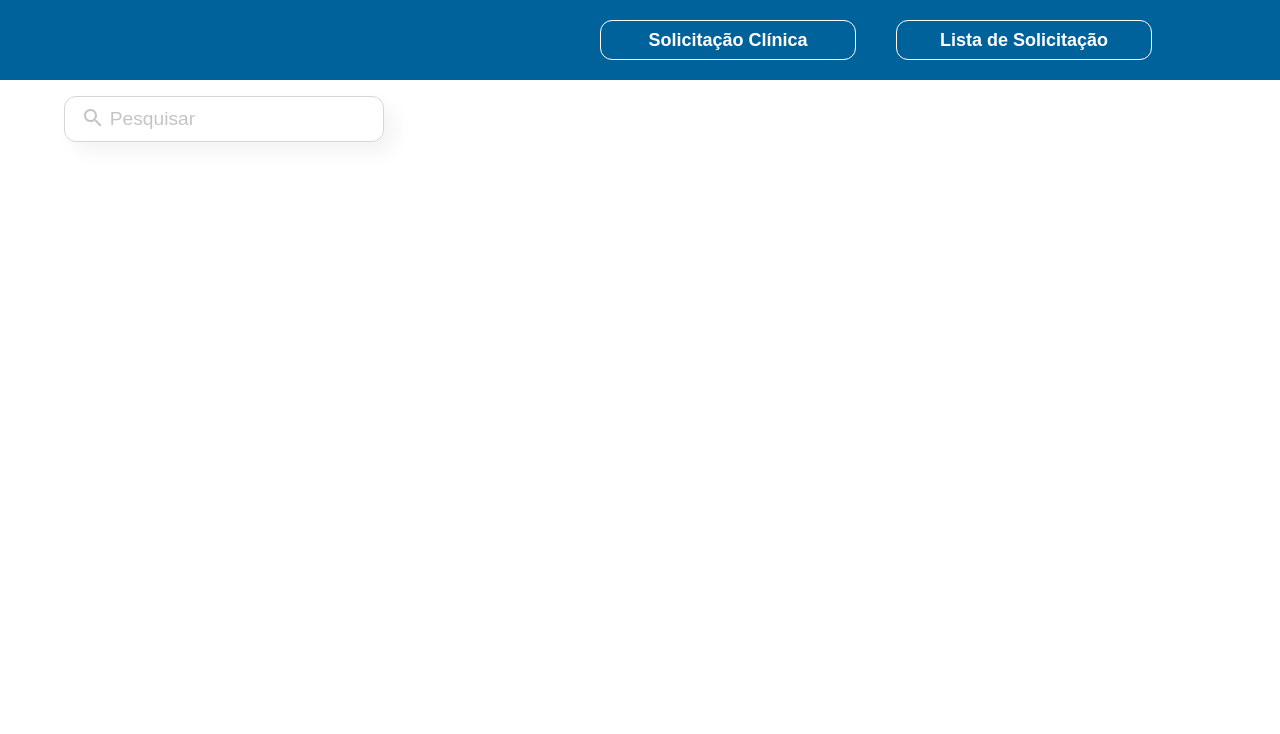
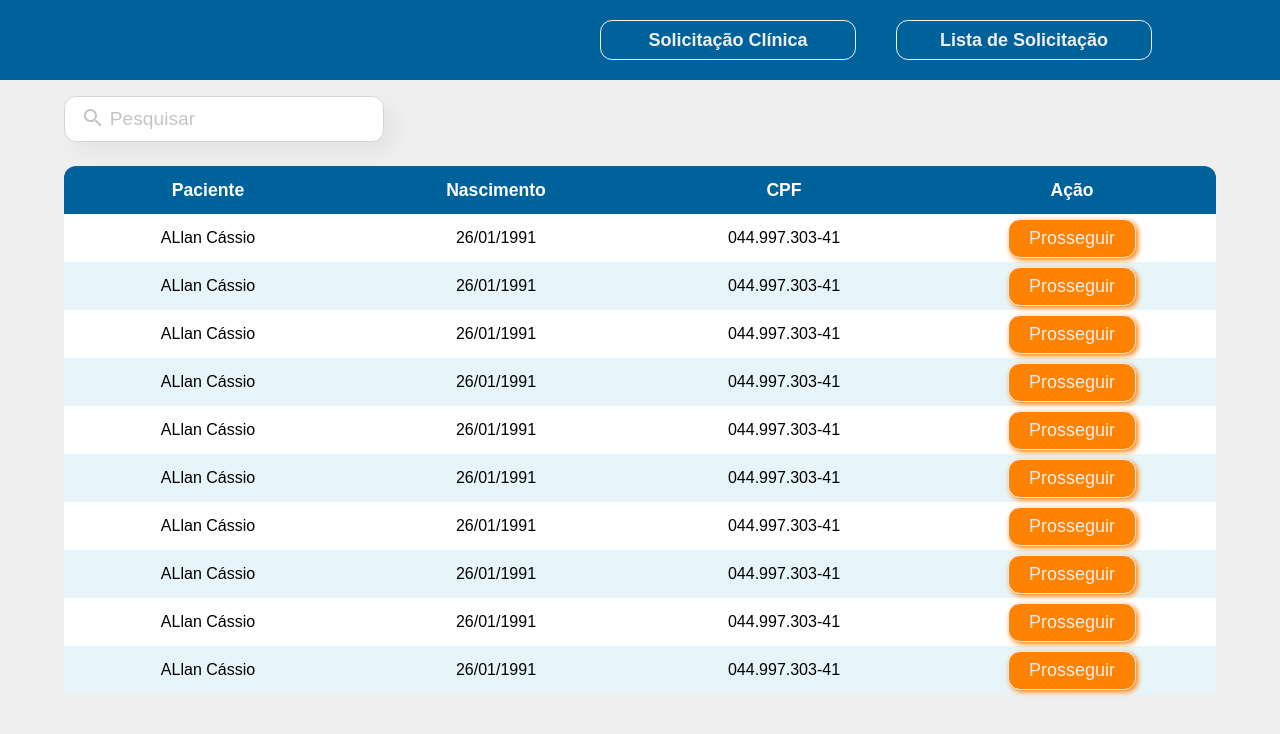
Before and after one commit to allancssio1/Allan-Cassio_Sitcon, a React (Vite) app in the folder client/: page / in a window 1280 px wide. Shown: the top 734 px of the page. Built offline with nearby package versions, Linux system fonts and the light colour scheme.

Commit message:
create table of users list

```diff
--- a/client/package.json
+++ b/client/package.json
@@ -10,7 +10,10 @@
     "preview": "vite preview"
   },
   "dependencies": {
+    "@emotion/react": "^11.11.1",
+    "@emotion/styled": "^11.11.0",
     "@mui/icons-material": "^5.14.6",
+    "@mui/material": "^5.14.6",
     "react": "^18.2.0",
     "react-dom": "^18.2.0"
   },
--- a/client/src/Global.css
+++ b/client/src/Global.css
@@ -1,6 +1,9 @@
 :root {
   --primary-color: #00629B;
-  --secondy-color: #FFFFFF;
+  --primary-table-color: #FFFFFF;
+  --secondy-table-color: #E7F4F9;
+  --secondy-color: #EFEFEF;
+  --color-white: #FFFFFF;
   --button-action-color: #FF8200;
 }
 
@@ -8,8 +11,10 @@
   margin: 0;
   padding: 0;
   box-sizing: border-box;
+  font-family: 'Proxima nova', sans-serif;
 }
 
 .screem {
   background-color: var(--secondy-color);
+  height: 100vh;
 }
--- a/client/src/pages/ListUsers/index.tsx
+++ b/client/src/pages/ListUsers/index.tsx
@@ -11,6 +11,96 @@ export const ListUsers = () => {
           </i>
           <input type="text" id="searchUser" placeholder="Pesquisar" />
         </div>
+        <section className="tableUsers">
+          <div className="headerTable itemsTable">
+            <div className="itemTable">Paciente</div>
+            <div className="itemTable">Nascimento</div>
+            <div className="itemTable">CPF</div>
+            <div className="itemTable">Ação</div>
+          </div>
+          <div className="contentTable ">
+            <div className="itemsTable colorOne">
+              <div className="itemTable">ALlan Cássio</div>
+              <div className="itemTable">26/01/1991</div>
+              <div className="itemTable">044.997.303-41</div>
+              <div className="itemTable">
+                <button className="buttonAction">Prosseguir</button>
+              </div>
+            </div>
+            <div className="itemsTable colorTwo">
+              <div className="itemTable">ALlan Cássio</div>
+              <div className="itemTable">26/01/1991</div>
+              <div className="itemTable">044.997.303-41</div>
+              <div className="itemTable">
+                <button className="buttonAction">Prosseguir</button>
+              </div>
+            </div>
+            <div className="itemsTable colorOne">
+              <div className="itemTable">ALlan Cássio</div>
+              <div className="itemTable">26/01/1991</div>
+              <div className="itemTable">044.997.303-41</div>
+              <div className="itemTable">
+                <button className="buttonAction">Prosseguir</button>
+              </div>
+            </div>
+            <div className="itemsTable colorTwo">
+              <div className="itemTable">ALlan Cássio</div>
+              <div className="itemTable">26/01/1991</div>
+              <div className="itemTable">044.997.303-41</div>
+              <div className="itemTable">
+                <button className="buttonAction">Prosseguir</button>
+              </div>
+            </div>
+            <div className="itemsTable colorOne">
+              <div className="itemTable">ALlan Cássio</div>
+              <div className="itemTable">26/01/1991</div>
+              <div className="itemTable">044.997.303-41</div>
+              <div className="itemTable">
+                <button className="buttonAction">Prosseguir</button>
+              </div>
+            </div>
+            <div className="itemsTable colorTwo">
+              <div className="itemTable">ALlan Cássio</div>
+              <div className="itemTable">26/01/1991</div>
+              <div className="itemTable">044.997.303-41</div>
+              <div className="itemTable">
+                <button className="buttonAction">Prosseguir</button>
+              </div>
+            </div>
+            <div className="itemsTable colorOne">
+              <div className="itemTable">ALlan Cássio</div>
+              <div className="itemTable">26/01/1991</div>
+              <div className="itemTable">044.997.303-41</div>
+              <div className="itemTable">
+                <button className="buttonAction">Prosseguir</button>
+              </div>
+            </div>
+            <div className="itemsTable colorTwo">
+              <div className="itemTable">ALlan Cássio</div>
+              <div className="itemTable">26/01/1991</div>
+              <div className="itemTable">044.997.303-41</div>
+              <div className="itemTable">
+                <button className="buttonAction">Prosseguir</button>
+              </div>
+            </div>
+            <div className="itemsTable colorOne">
+              <div className="itemTable">ALlan Cássio</div>
+              <div className="itemTable">26/01/1991</div>
+              <div className="itemTable">044.997.303-41</div>
+              <div className="itemTable">
+                <button className="buttonAction">Prosseguir</button>
+              </div>
+            </div>
+            <div className="itemsTable colorTwo">
+              <div className="itemTable">ALlan Cássio</div>
+              <div className="itemTable">26/01/1991</div>
+              <div className="itemTable">044.997.303-41</div>
+              <div className="itemTable">
+                <button className="buttonAction">Prosseguir</button>
+              </div>
+            </div>
+          </div>
+        </section>
       </div>
     </div>
   )
--- a/client/src/pages/ListUsers/styles.css
+++ b/client/src/pages/ListUsers/styles.css
@@ -29,3 +29,51 @@ input:focus {
   box-shadow: 0 0 0 0;
   outline: 0;
 }
+
+.tableUsers {
+  margin-top: 1.5rem;
+}
+
+.contentTable {
+  font-size: 1rem;
+}
+
+.itemsTable {
+  display: grid;
+  grid-template-columns: 1fr 1fr 1fr 1fr;
+  height: 3rem;
+}
+
+.itemTable {
+  width: 100%;
+  display: flex;
+  justify-content: center;
+  align-items: center;
+}
+
+.headerTable {
+  background-color: var(--primary-color);
+  border-radius: 12px 12px 0 0;
+  font-size: 1.1rem;
+  font-weight: 700;
+  color: var(--color-white);
+}
+
+.colorOne {
+  background-color: var(--primary-table-color);
+
+}
+
+.colorTwo {
+  background-color: var(--secondy-table-color);
+}
+
+.buttonAction {
+  background-color: var(--button-action-color);
+  width: 8rem;
+  height: 2.4rem;
+  flex-shrink: 0;
+  border-radius: 12px;
+  font-weight: normal;
+  box-shadow: 2px 2px 5px 0px var(--button-action-color);
+}
```
Also changed, not shown: 1 other file (tests, documents, lock files or other folders).
